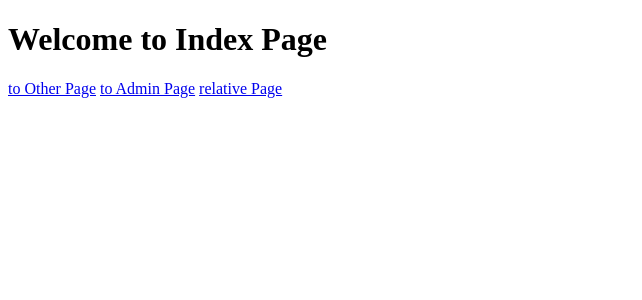
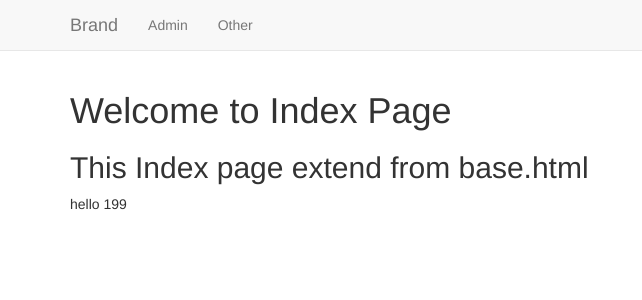
Before and after one commit to tgchen/level4, a Django app: page / in a window 1280 px wide. Shown: the top 300 px of the page, without its empty margins (0-642 px from the left). Run offline with Django 3.2, Linux system fonts and the light colour scheme; some libraries are stand-ins or nearby versions.

Commit message:
level finish

```diff
--- a/learn_template/basic_app/views.py
+++ b/learn_template/basic_app/views.py
@@ -2,7 +2,8 @@ from django.shortcuts import render
 
 # Create your views here.
 def index(request):
-    return render(request, 'basic_app/index.html')
+    context_dict = {'text': 'hello world', 'number': 100}
+    return render(request, 'basic_app/index.html', context_dict)
 
 def other(request):
     return render(request, 'basic_app/other.html')
--- a/learn_template/templates/basic_app/base.html
+++ b/learn_template/templates/basic_app/base.html
@@ -0,0 +1,24 @@
+<!DOCTYPE html>
+<html lang="en" dir="ltr">
+  <head>
+    <meta charset="utf-8">
+    <title></title>
+    <link rel="stylesheet" href="https://maxcdn.bootstrapcdn.com/bootstrap/3.3.7/css/bootstrap.min.css" integrity="sha384-BVYiiSIFeK1dGmJRAkycuHAHRg32OmUcww7on3RYdg4Va+PmSTsz/K68vbdEjh4u" crossorigin="anonymous">
+  </head>
+  <body>
+    <nav class="navbar navbar-default navbar-static-top">
+      <div class="container">
+        <ul class="nav navbar-nav">
+          <li> <a class="navbar-brand" href="{% url 'index'%}">Brand</a></li>
+          <li> <a class="navbar-link" href="{% url 'admin:index' %}">Admin</a> </li>
+          <li> <a class="navbar-link" href="{% url 'basic_app:other'%}">Other</a> </li>
+        </ul>
+      </div>
+    </nav>
+    <div class="container">
+      {% block body_block %}
+        <!-- anything outside of here will be inherit if extend !-->
+      {% endblock %}
+    </div>
+  </body>
+</html>
--- a/learn_template/templates/basic_app/index.html
+++ b/learn_template/templates/basic_app/index.html
@@ -1,13 +1,13 @@
 <!DOCTYPE html>
-<html lang="en" dir="ltr">
-  <head>
-    <meta charset="utf-8">
-    <title>Index Page</title>
-  </head>
-  <body>
+{% extends "basic_app/base.html"%}
+
+  {% block body_block %}
     <h1>Welcome to Index Page</h1>
-    <a href="{% url 'basic_app:other' %}">to Other Page</a>
+    <!-- <a href="{% url 'basic_app:other' %}">to Other Page</a>
     <a href="{% url 'admin:index' %}">to Admin Page</a>
-    <a href="{% url 'basic_app:relative' %}">relative Page</a>
-  </body>
-</html>
+    <a href="{% url 'basic_app:relative' %}">relative Page</a> -->
+    <h2>This Index page extend from base.html</h2>
+    {{ text | cut:'world' }}
+    {{ number | add:"99" }}
+
+  {% endblock %}
```
Also changed, not shown: learn_template/basic_app/templatestags/my_extras.py (added, +13 -0 lines), learn_template/templates/basic_app/other.html (+4 -9 lines), learn_template/basic_app/templatestags/__init__.py (added).
